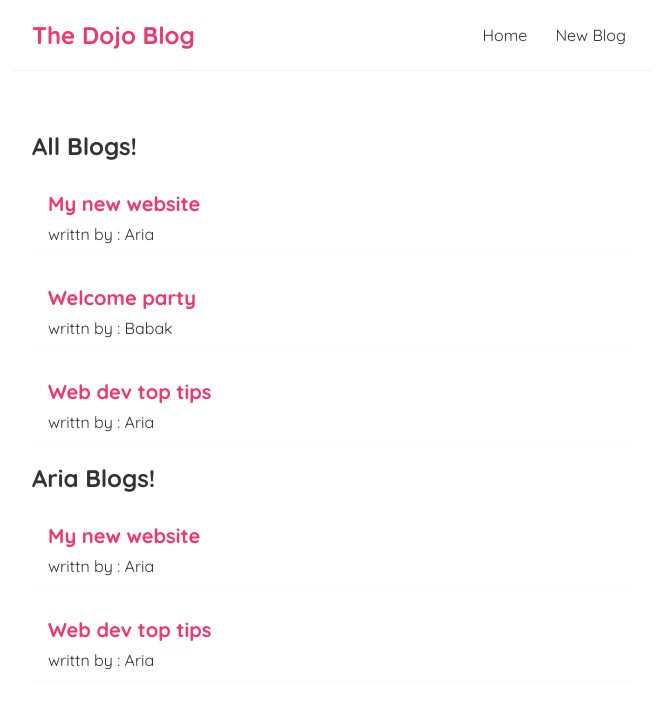
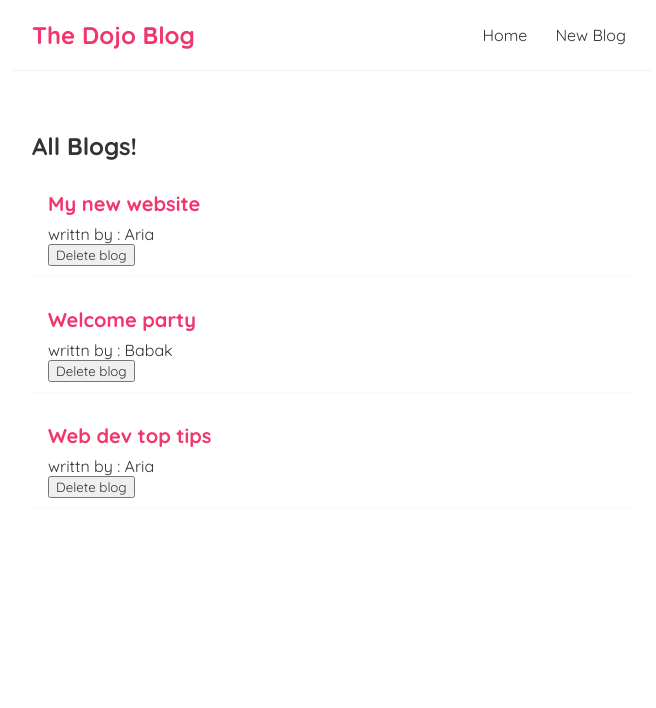
Before and after one commit to womoboy/react-sample-02, a React (Create React App) app: page / in a window 1280 px wide. Shown: the top 708 px of the page, without its empty margins (308-964 px from the left). Built offline with nearby package versions, Linux system fonts and the light colour scheme; the HTML template or start-up script is replaced by a standard one.

Commit message:
delete handler option added

```diff
--- a/src/Bloglist.js
+++ b/src/Bloglist.js
@@ -1,4 +1,4 @@
-const Bloglist = ({ blogs, title }) => {
+const Bloglist = ({ blogs, title, handledelete }) => {
     return (
         <div className="blog-list">
             <h2>{ title }</h2>
@@ -6,6 +6,7 @@
                 <div className="blog-preview" key={blog.id}>
                     <h2>{blog.title}</h2>
                     <p>writtn by : {blog.author}</p>
+                    <button onClick={() => handledelete(blog.id)}>Delete blog</button>
                 </div>
             ))}
         </div>
--- a/src/Home.js
+++ b/src/Home.js
@@ -8,11 +8,16 @@
         {title: 'Web dev top tips', body: 'descreption 3', author: 'Aria', id: 3}
     ]);
 
+    //delete data from blogs state
+    const handledelete = (id) => {
+        const newBlog = blogs.filter((blog) => blog.id !== id);
+        setBlogs(newBlog);
+    }
+
     return (
         <>
             <div className="home">
-                <Bloglist blogs={blogs} title='All Blogs!' />
-                <Bloglist blogs={blogs.filter((blog) => blog.author === 'Aria')} title='Aria Blogs!' />
+                <Bloglist blogs={blogs} title='All Blogs!' handledelete={handledelete}/>
             </div>
         </>
     )
```
